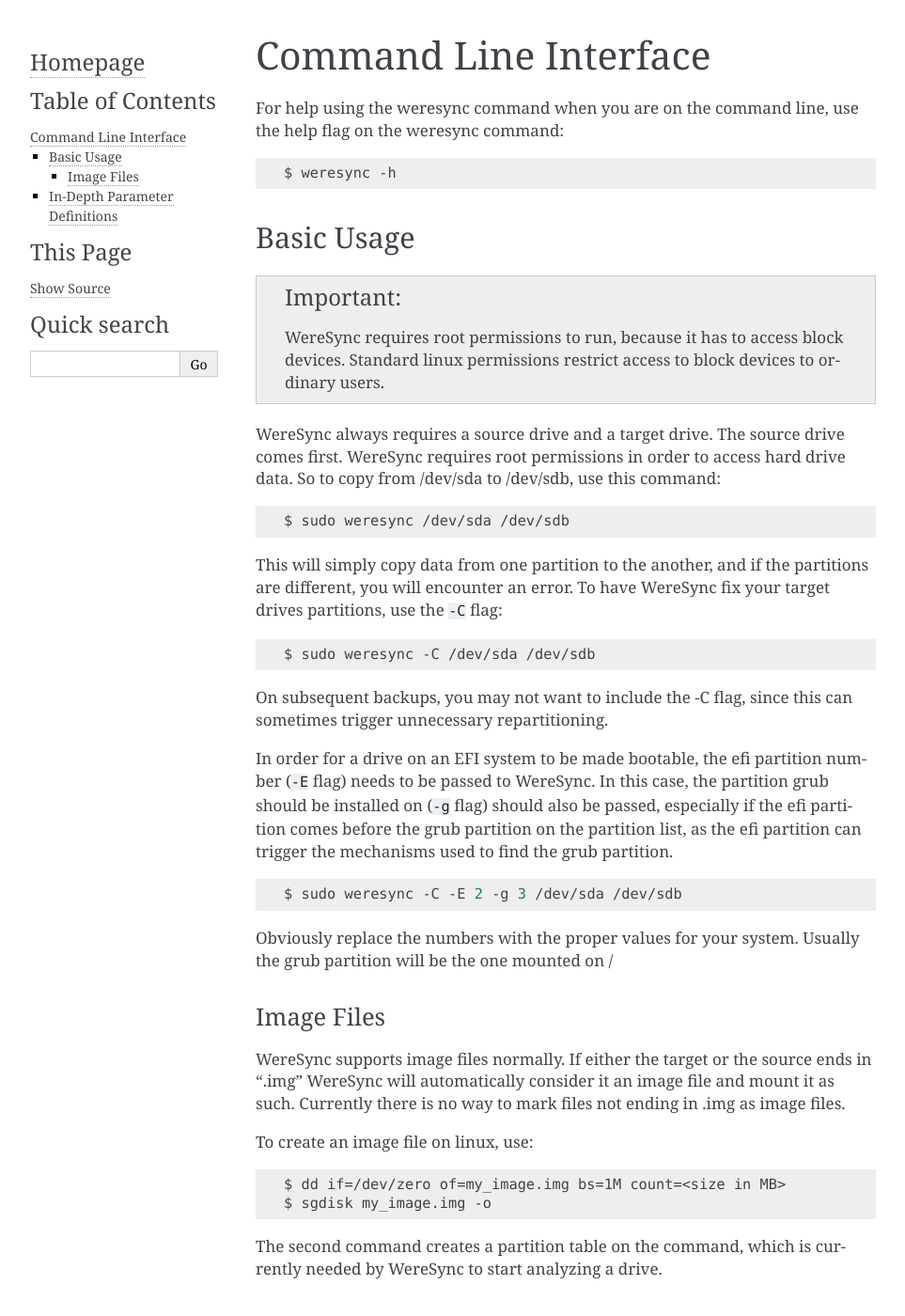
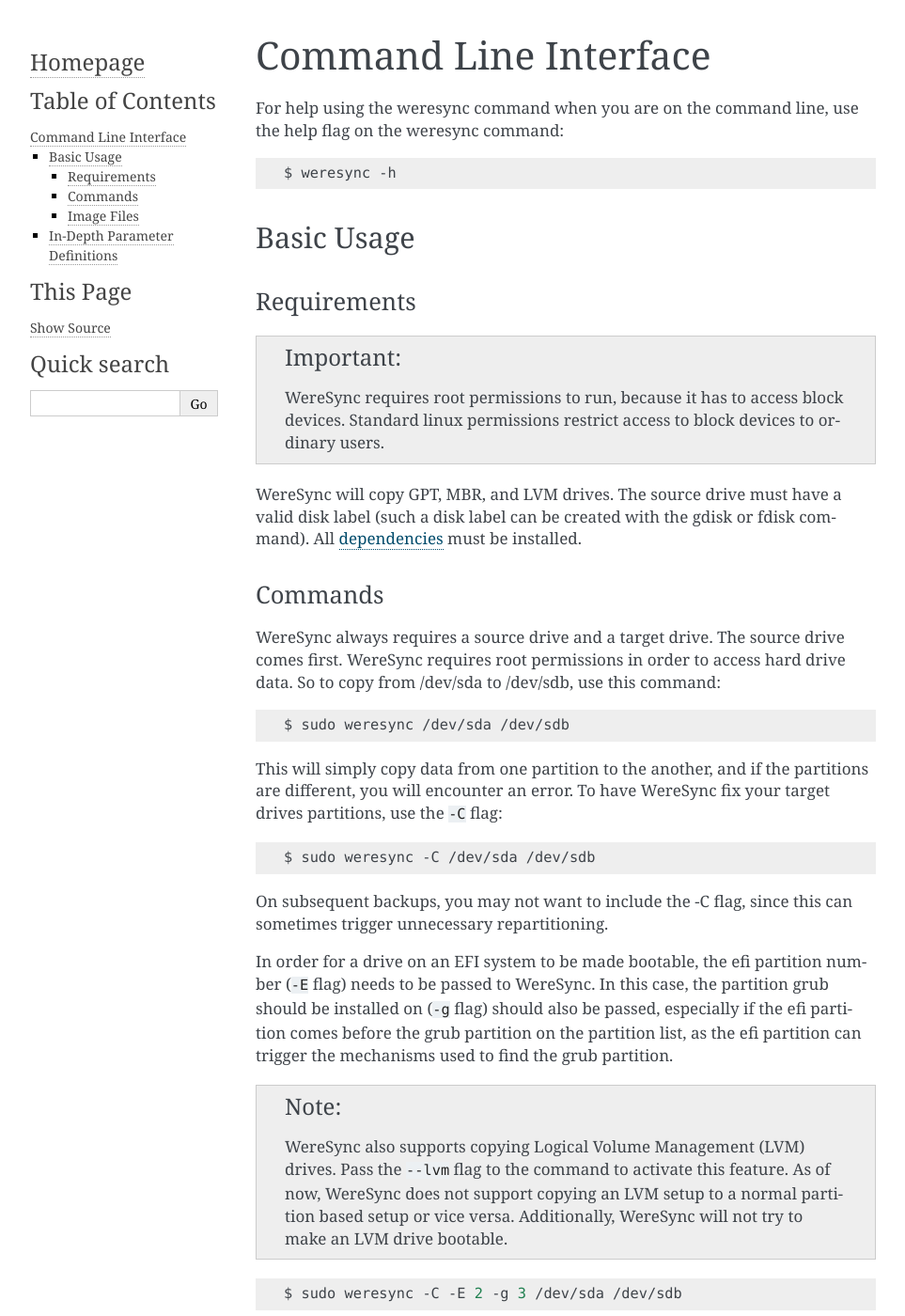
Before and after one commit to DonyorM/weresync, a Sphinx documentation site: the page built from docs/source/weresync.rst, in a window 1280 px wide and 1400 px high. Shown: the whole window at 94% size, without its empty margins (148-1111 px from the left). Built offline with Sphinx 7.4.7, drawn with Linux system fonts in a browser that asks for light colours; some of the changed text lies outside the part shown.

Commit message:
Updates documentation

```diff
--- a/docs/source/conf.py
+++ b/docs/source/conf.py
@@ -56,7 +56,7 @@ master_doc = 'index'
 
 # General information about the project.
 project = 'WereSync'
-copyright = '2016, Daniel Manila'
+copyright = '2017, Daniel Manila'
 author = 'Daniel Manila'
 
 # The version info for the project you're documenting, acts as replacement for
@@ -64,9 +64,9 @@ author = 'Daniel Manila'
 # built documents.
 #
 # The short X.Y version.
-version = '0.2'
+version = '0.3'
 # The full version, including alpha/beta/rc tags.
-release = '0.2.1'
+release = '0.3.0'
 
 # The language for content autogenerated by Sphinx. Refer to documentation
 # for a list of supported languages.
--- a/docs/source/weresync.rst
+++ b/docs/source/weresync.rst
@@ -12,8 +12,18 @@ help flag on the weresync command::
 Basic Usage
 ===========
 
+Requirements
+------------
+
 .. IMPORTANT::
    WereSync requires root permissions to run, because it has to access block devices. Standard linux permissions restrict access to block devices to ordinary users.
+
+WereSync will copy GPT, MBR, and LVM drives. The source drive
+must have a valid disk label (such a disk label can be created with the gdisk or
+fdisk command). All `dependencies <installation.html#dependencies>`_ must be installed.
+
+Commands
+--------
 
 WereSync always requires a source drive and a target drive. The source drive comes
 first. WereSync requires root permissions in order to access hard drive data. So to copy from /dev/sda to /dev/sdb, use this command::
@@ -34,6 +44,12 @@ In order for a drive on an EFI system to be made bootable, the efi partition num
 should be installed on (``-g`` flag) should also be passed, especially if the efi
 partition comes before the grub partition on the partition list, as the efi
 partition can trigger the mechanisms used to find the grub partition.
+
+.. NOTE::
+   WereSync also supports copying Logical Volume Management (LVM) drives. Pass the
+   ``--lvm`` flag to the command to activate this feature. As of now, WereSync does
+   not support copying an LVM setup to a normal partition based setup or vice versa.
+   Additionally, WereSync will not try to make an LVM drive bootable.
 
 .. code-block:: bash
 
@@ -65,7 +81,7 @@ Usage::
      weresync [-h] [-C] [-s SOURCE_MASK] [-t TARGET_MASK]
                 [-e EXCLUDED_PARTITIONS] [-b] [-g GRUB_PARTITION]
                 [-B BOOT_PARTITION] [-E EFI_PARTITION] [-m SOURCE_MOUNT]
-                [-M TARGET_MOUNT] [-r RSYNC_ARGS] [-v] [-d]
+                [-M TARGET_MOUNT] [-r RSYNC_ARGS] [-l] [-v] [-d]
                 source target
 
 .. list-table:: Parameters
```
